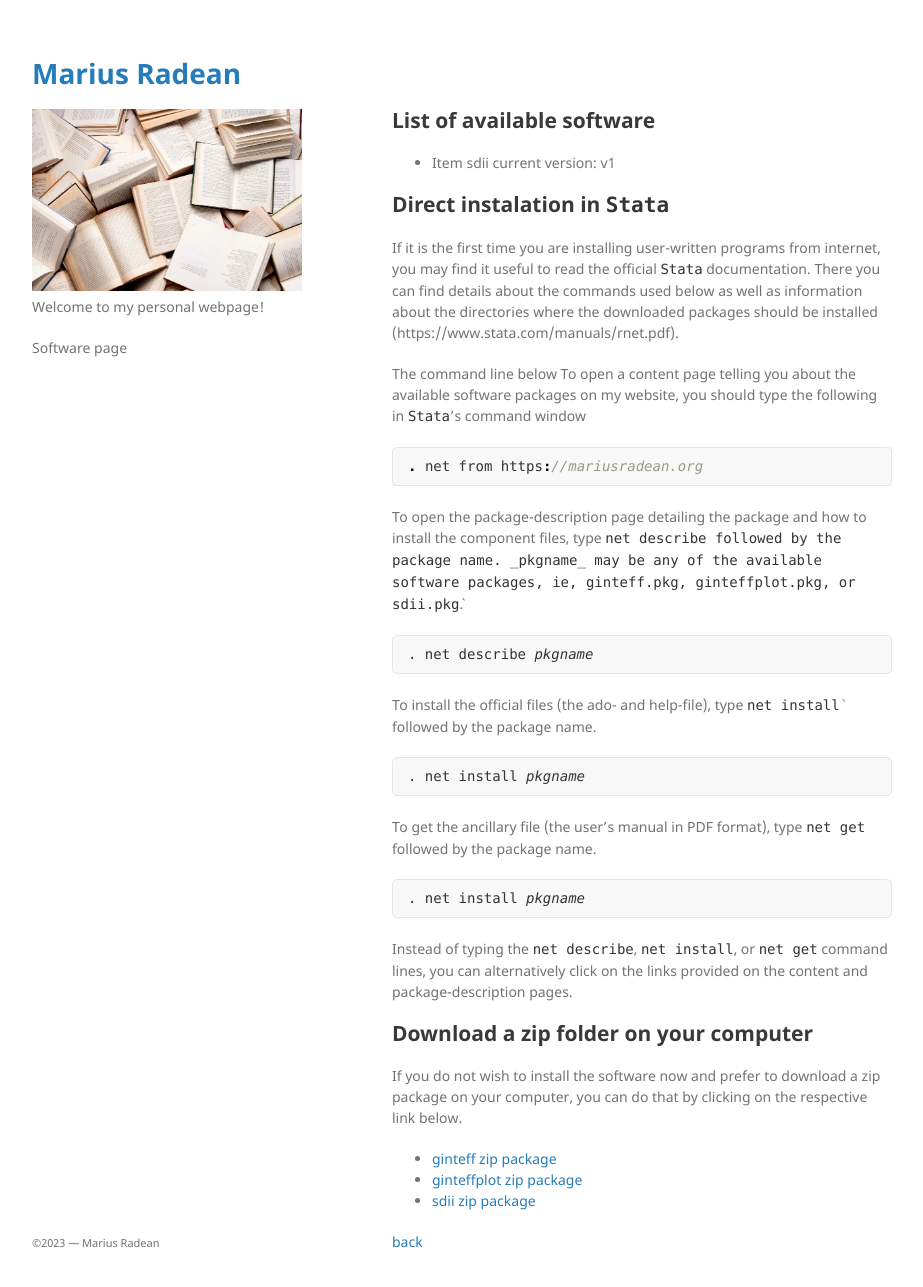
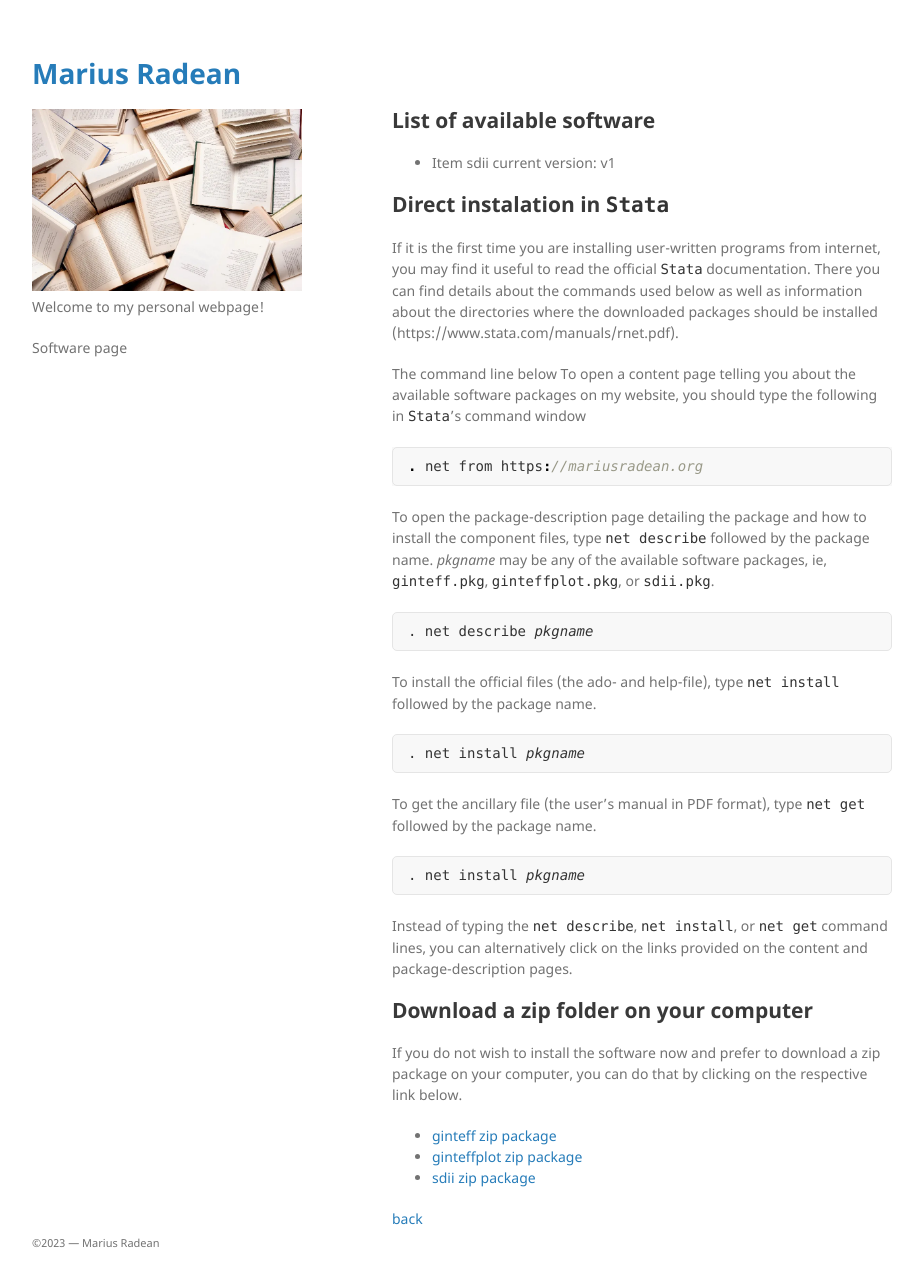
Before and after one commit to mradean/mradean.github.io, a Jekyll site: the page built from software.md, in a window 1280 px wide and 1322 px high. Shown: the top 1287 px of the window, without its empty margins (178-1101 px from the left). Built offline with Jekyll 4.4.1, drawn with Linux system fonts in a browser that asks for light colours; our own code applies the rules of GitHub Pages for plain Markdown files.

````diff
--- a/software.md
+++ b/software.md
@@ -18,13 +18,13 @@ The command line below To open a content page telling you about the available so
 . net from https://mariusradean.org
 ```
 
-To open the package-description page detailing the package and how to install the component files, type ``net describe``` followed by the package name. _pkgname_ may be any of the available software packages, ie, ```ginteff.pkg```, ```ginteffplot.pkg```, or ```sdii.pkg```.
+To open the package-description page detailing the package and how to install the component files, type ```net describe``` followed by the package name. _pkgname_ may be any of the available software packages, ie, ```ginteff.pkg```, ```ginteffplot.pkg```, or ```sdii.pkg```.
 
 <pre>
 . net describe <i>pkgname</i>
 </pre>
 
-To install the official files (the ado- and help-file), type ``net install``` followed by the package name.
+To install the official files (the ado- and help-file), type ```net install``` followed by the package name.
 
 <pre>
 . net install <i>pkgname</i>
````
